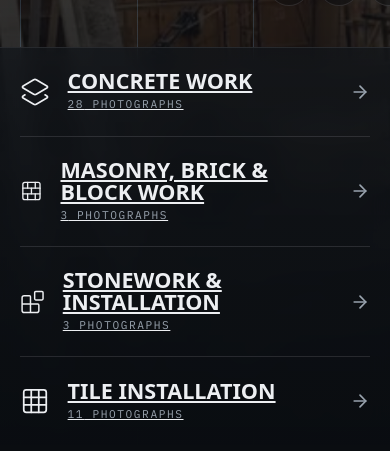
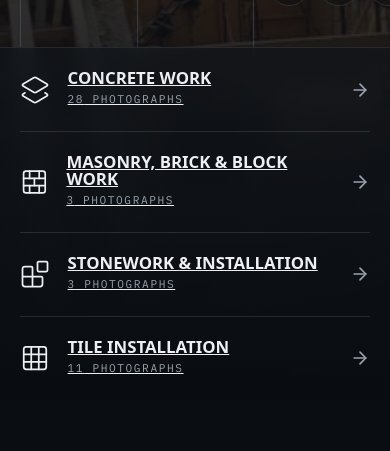
Before and after one commit to adeel12335/jevy, a React (Vite) app: page / in a window 390 px wide. Shown: the part 650-1101 px from the top of the page. Built offline with nearby package versions, Linux system fonts and the light colour scheme; no server answers; a web font is replaced by a local one.

Commit message:
Hero rail: four columns for the four featured services
Co-Authored-By: Claude Fable 5.1 <noreply@anthropic.com>

```diff
--- a/src/styles.css
+++ b/src/styles.css
@@ -294,7 +294,7 @@ html.js .hero-controls[data-playing='false'] .hero-dot.is-active .hero-dot-bar {
   background: linear-gradient(to bottom, rgba(17, 21, 26, 0.72), rgba(10, 13, 17, 0.94));
   backdrop-filter: blur(10px);
 }
-.rail-grid { display: grid; grid-template-columns: repeat(3, 1fr); }
+.rail-grid { display: grid; grid-template-columns: repeat(4, 1fr); }
 .rail-item {
   display: flex; align-items: center; gap: 1.1rem;
   padding: clamp(1.4rem, 2.4vw, 2rem) clamp(1rem, 2vw, 1.75rem);
@@ -306,7 +306,7 @@ html.js .hero-controls[data-playing='false'] .hero-dot.is-active .hero-dot-bar {
 .rail-item:hover { background: rgba(46, 147, 230, 0.08); }
 .rail-mark { flex: none; color: var(--blue-500); }
 .rail-text { display: flex; flex-direction: column; gap: 0.2rem; min-width: 0; }
-.rail-title { font-family: var(--display); font-size: 1.35rem; font-weight: 700; text-transform: uppercase; line-height: 1; }
+.rail-title { font-family: var(--display); font-size: clamp(1.05rem, 1.35vw, 1.3rem); font-weight: 700; text-transform: uppercase; line-height: 1; }
 .rail-count { font-family: var(--mono); font-size: 0.7rem; letter-spacing: 0.14em; text-transform: uppercase; color: var(--chalk-dim); }
 .rail-go { flex: none; margin-left: auto; color: var(--chalk-dim); transition: translate 0.2s var(--ease), color 0.2s var(--ease); }
 .rail-item:hover .rail-go { translate: 4px 0; color: var(--blue-500); }
@@ -1034,6 +1034,9 @@ html.lenis, html.lenis body { height: auto; }
   .work-card--lead { grid-column: span 2; grid-row: span 1; min-height: 24rem; }
   .footer-grid { grid-template-columns: repeat(3, minmax(0, 1fr)); }
   .footer-brand { grid-column: 1 / -1; }
+  .rail-grid { grid-template-columns: repeat(2, 1fr); }
+  .rail-item:nth-child(odd) { border-left: 0; padding-left: 0; }
+  .rail-item:nth-child(n + 3) { border-top: 1px solid var(--rule-soft); }
   .sector-grid { grid-template-columns: repeat(3, 1fr); }
   .seq-grid { grid-template-columns: repeat(2, 1fr); }
 }
```
